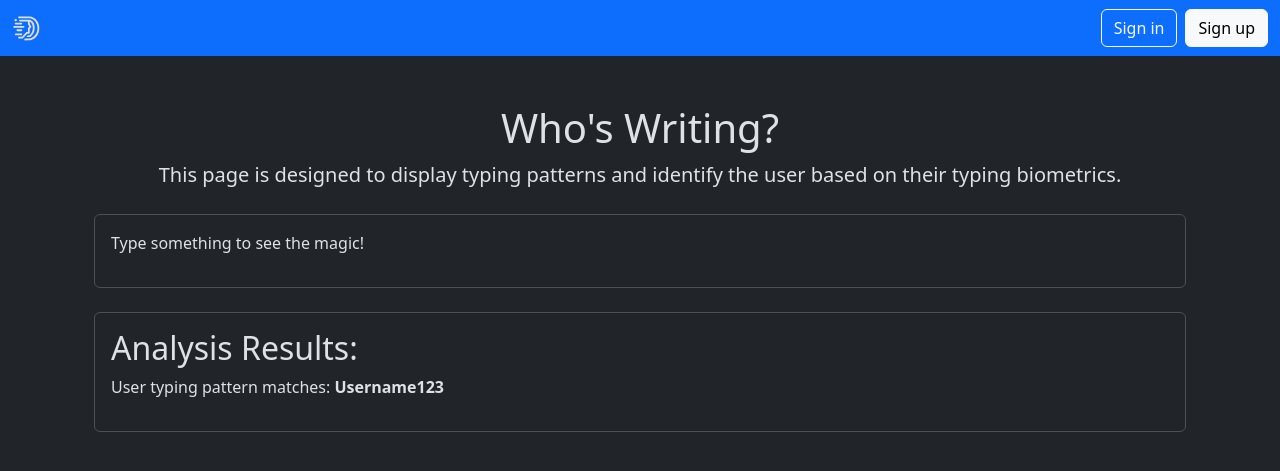
After one commit to kamilpajak/BiometricTypingAnalysis, a Flask app: page /analysis/whos_writing in a window 1280 px wide. The commit adds this page. Shown: the top 471 px of the page. Run offline with Flask 3, Linux system fonts and the light colour scheme.

Commit message:
Add "Who's writing?" placeholder page

```diff
--- a/blueprints/keystroke_analysis_routes.py
+++ b/blueprints/keystroke_analysis_routes.py
@@ -1,7 +1,7 @@
 # keystroke_analysis_routes.py
 
 import numpy as np
-from flask import Blueprint, session, jsonify, request
+from flask import Blueprint, session, jsonify, request, render_template
 from sqlalchemy import desc
 
 from database import db
@@ -99,3 +99,9 @@ def calculate_template():
             jsonify({"error": "An error occurred while processing your request"}),
             500,
         )
+
+
+@keystroke_analysis_bp.route("/whos_writing")
+def whos_writing():
+    # You might want to include any necessary data or logic here
+    return render_template("whos_writing.html")
--- a/templates/base.html
+++ b/templates/base.html
@@ -28,30 +28,35 @@
 
         <!-- Collect the nav links, forms, and other content for toggling -->
         <div class="collapse navbar-collapse" id="navbarCollapse">
-            {% if 'user_id' in session %}
-            <!-- Capture/Home button for logged-in users -->
             <ul class="navbar-nav me-auto mb-2 mb-md-0">
+                {% if 'user_id' in session %}
+                <!-- Capture/Home button for logged-in users -->
                 <li class="nav-item">
                     <a aria-current="page" class="nav-link active" href="{{ url_for('capture.index') }}">Capture</a>
                 </li>
+                <!-- Who's Writing button for logged-in users -->
+                <li class="nav-item">
+                    <a class="nav-link" href="{{ url_for('keystroke_analysis.whos_writing') }}">Who's Writing?</a>
+                </li>
+                {% endif %}
             </ul>
-            <!-- Logout button for logged-in users -->
+            <!-- Right side of the navbar for logout or sign in/up -->
             <ul class="navbar-nav ms-auto mb-2 mb-md-0">
+                {% if 'user_id' in session %}
+                <!-- Logout button for logged-in users -->
                 <li class="nav-item">
                     <a class="nav-link" href="{{ url_for('auth.logout') }}">Logout</a>
                 </li>
-            </ul>
-            {% else %}
-            <!-- Sign in and Sign up buttons for guests -->
-            <ul class="navbar-nav ms-auto mb-2 mb-md-0">
+                {% else %}
+                <!-- Sign in and Sign up buttons for guests -->
                 <li class="nav-item">
                     <a class="btn btn-outline-light me-2" href="{{ url_for('auth.login') }}">Sign in</a>
                 </li>
                 <li class="nav-item">
                     <a class="btn btn-light" href="{{ url_for('auth.register') }}">Sign up</a>
                 </li>
+                {% endif %}
             </ul>
-            {% endif %}
         </div>
     </div>
 </nav>
--- /dev/null
+++ b/templates/whos_writing.html
@@ -0,0 +1,27 @@
+{% extends "base.html" %}
+
+{% block content %}
+<div class="container mt-5">
+    <h1 class="text-center">Who's Writing?</h1>
+    <p class="lead text-center">This page is designed to display typing patterns and identify the user based on their
+        typing biometrics.</p>
+
+    <!-- Content for the Who's Writing feature -->
+    <div id="whos-writing-container">
+        <!-- You can put a form here to capture typing or display results -->
+        <!-- For example, a simple display area: -->
+        <div class="typing-display my-4 p-3 border rounded">
+            <p>Type something to see the magic!</p>
+            <!-- Add more interactive elements as needed -->
+        </div>
+
+        <!-- If you have results to display, you can use a section like this: -->
+        <div class="results-display my-4 p-3 border rounded">
+            <h2>Analysis Results:</h2>
+            <!-- Populate with results from the analysis -->
+            <p>User typing pattern matches: <strong>Username123</strong></p>
+            <!-- Add more result details as needed -->
+        </div>
+    </div>
+</div>
+{% endblock %}
```
